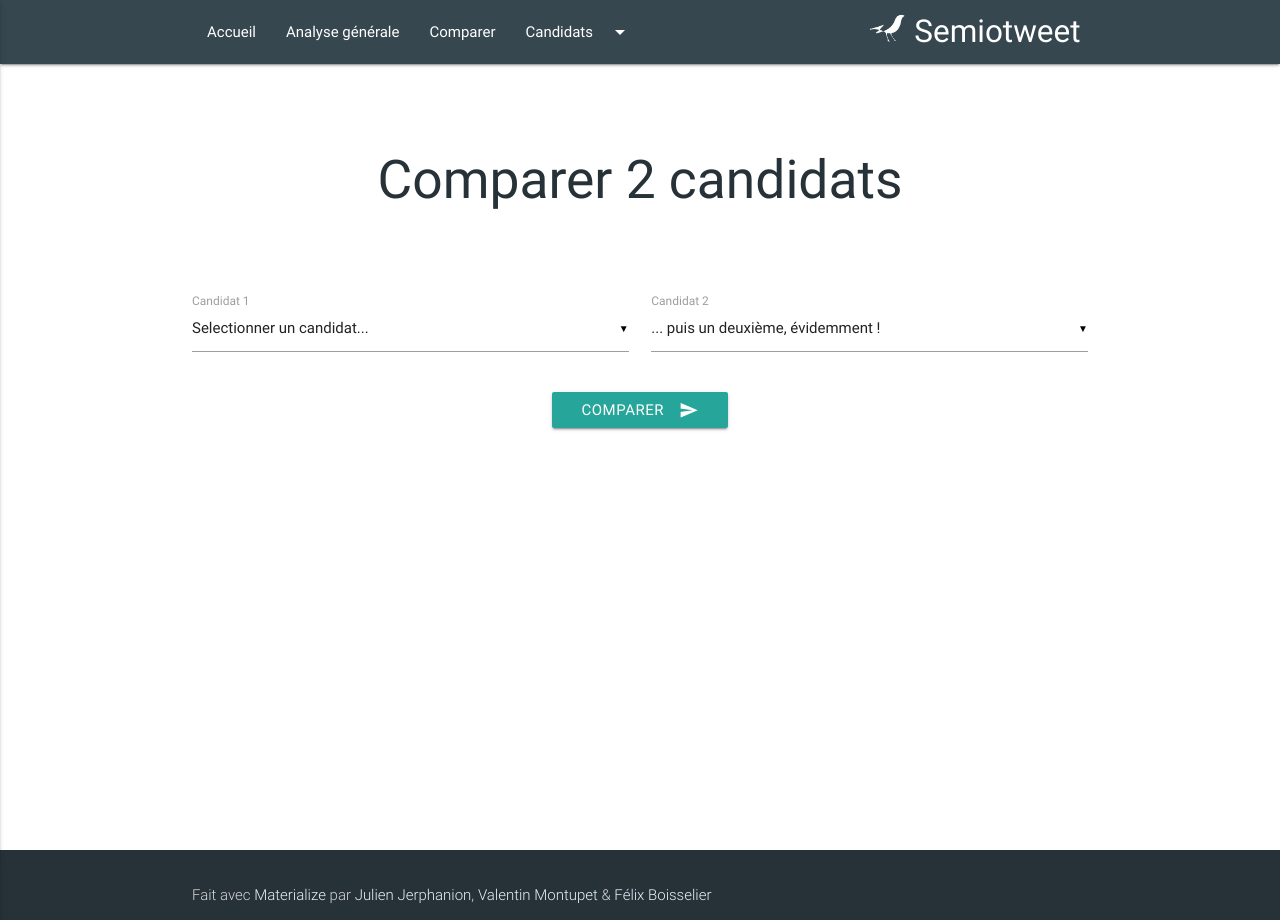
After one commit to Frix-x/semiotweet, a Django app: template viewer/templates/comparison.html in a window 1280 px wide. The commit adds this page. Run offline with Django 3.2, Linux system fonts and the light colour scheme; the template is opened without the code that fills it, so the values that code supplies are empty; parts of the project's set-up code (start-up, migrations or seed data) failed here and were passed over.

Commit message:
Comparison selection is working

```diff
--- /dev/null
+++ b/viewer/forms.py
@@ -0,0 +1,5 @@
+from django import forms
+
+class CompareForm(forms.Form):
+    candidat1 = forms.CharField(widget=Select)
+    candidat2 = forms.CharField(widget=Select)
--- /dev/null
+++ b/viewer/templates/comparison.html
@@ -0,0 +1,59 @@
+{% extends "template.html" %}
+{% block title %} | Accueil {% endblock %}
+{% load static %}
+{% block content %}
+
+<div class="section no-pad-bot" id="index-banner">
+  <div class="container">
+      <br><br>
+      <h2 class="header center blue-grey-text text-darken-4">Comparer 2 candidats</h2>
+      <br><br>
+  </div>
+</div>
+
+
+<div class="container">
+    <div class="section" id="Graphs">
+      <form method="get" action="">
+          <div class="row">
+            <div class="input-field col s12 m6">
+              <select name="candidat1">
+                  <option value="" disabled selected>Selectionner un candidat...</option>
+                {% for screen_name, value in users.items %}
+                  <option value="{{screen_name}}" data-icon="{{value.profile_image_url_https}}" class="left circle">{{value.name}}</option>
+                {% endfor %}
+              </select>
+              <label>Candidat 1</label>
+            </div>
+            <div class="input-field col s12 m6">
+              <select name="candidat2">
+                <option value="" disabled selected>... puis un deuxième, évidemment !</option>
+                {% for screen_name, value in users.items %}
+                  <option value="{{screen_name}}" data-icon="{{value.profile_image_url_https}}" class="left circle">{{value.name}}</option>
+                {% endfor %}
+              </select>
+              <label>Candidat 2</label>
+            <label>
+            </label>
+            </div>
+        </div>
+        <div class="row">
+          <div class="col s12 m12 center">
+            <button class="btn waves-effect waves-light" type="submit" name="action">Comparer
+              <i class="material-icons right">send</i>
+            </button>
+            </div>
+        </div>
+      </form>
+    </div>
+    <br><br>
+</div>
+{% endblock %}
+
+{% block script %}
+<script>
+  $(document).ready(function() {
+      $('select').material_select();
+  });
+</script>
+{% endblock %}
--- a/viewer/templates/displayInfo.html
+++ b/viewer/templates/displayInfo.html
@@ -2,7 +2,7 @@
 <div class="section no-pad-bot" id="index-banner">
     <div class="container">
         <br><br>
-        <h1 class="header center darken-1-text">Infos sur l'utilisateur</h1>
+        <h2 class="header center darken-1-text">Infos sur l'utilisateur</h2>
         <br><br>
     </div>
 </div>
--- a/viewer/templates/generalOverview.html
+++ b/viewer/templates/generalOverview.html
@@ -7,7 +7,7 @@
 <div class="section no-pad-bot" id="index-banner">
     <div class="container">
         <br><br>
-        <h1 class="header center blue-grey-text text-darken-4">Analyse des sujets</h1>
+        <h2 class="header center blue-grey-text text-darken-4">Analyse des sujets</h2>
         <br><br>
     </div>
 </div>
--- a/viewer/templates/template.html
+++ b/viewer/templates/template.html
@@ -28,15 +28,16 @@
             <ul class="left hide-on-med-and-down">
                 <li><a href="/">Accueil</a></li>
                 <li><a href="/generalOverview/">Analyse générale</a></li>
+                <li><a href="/comparison">Comparer</a></li>
                 <li><a class="dropdown-button" href="#!" data-activates="dropdown1" data-beloworigin="true">Candidats<i class="material-icons right">arrow_drop_down</i></a>
                   <ul id="dropdown1" class="dropdown-content" style="width: 191px; position: absolute; top: 64px; left: 619.875px; opacity: 1; display: none;">
                       <li><a class="grey-text darken-4"href="/displayInfo/n_arthaud">Nathalie Arthaud</a></li>
                       <li><a class="grey-text darken-4"href="/displayInfo/UPR_Asselineau">François Asselineau</a></li>
                       <li><a class="grey-text darken-4"href="/displayInfo/JCheminade">Jacques Cheminade</a></li>
                       <li><a class="grey-text darken-4"href="/displayInfo/dupontaignan">Nicolas Dupont-Aignan</a></li>
-                      <li><a class="grey-text darken-4"href="/displayInfo/FrancoisFillon">François Fillion</a></li>
+                      <li><a class="grey-text darken-4"href="/displayInfo/FrancoisFillon">François Fillon</a></li>
                       <li><a class="grey-text darken-4"href="/displayInfo/benoithamon">Benoît Hamon</a></li>
-                      <li><a class="grey-text darken-4"href="/displayInfo/jeanlassalle">Jean Lassale</a></li>
+                      <li><a class="grey-text darken-4"href="/displayInfo/jeanlassalle">Jean Lassalle</a></li>
                       <li><a class="grey-text darken-4"href="/displayInfo/MLP_officiel">Marine Le Pen</a></li>
                       <li><a class="grey-text darken-4"href="/displayInfo/EmmanuelMacron">Emmanuel Macron</a></li>
                       <li><a class="grey-text darken-4"href="/displayInfo/JLMelenchon">Jean-Luc Mélenchon</a></li>
@@ -51,15 +52,16 @@
   <ul id="nav-mobile" class="side-nav">
       <li><a href="/">Accueil</a></li>
       <li><a href="/generalOverview/">Analyse générale</a></li>
+      <li><a href="/comparison">Comparer</a></li>
       <li><a class="dropdown-button" href="#!" data-activates="dropdown2">Candidats<i class="material-icons right">arrow_drop_down</i></a>
         <ul id="dropdown2" class="dropdown-content">
             <li><a class="grey-text darken-4"href="/displayInfo/n_arthaud">Nathalie Arthaud</a></li>
             <li><a class="grey-text darken-4"href="/displayInfo/UPR_Asselineau">François Asselineau</a></li>
             <li><a class="grey-text darken-4"href="/displayInfo/JCheminade">Jacques Cheminade</a></li>
             <li><a class="grey-text darken-4"href="/displayInfo/dupontaignan">Nicolas Dupont-Aignan</a></li>
-            <li><a class="grey-text darken-4"href="/displayInfo/FrancoisFillon">François Fillion</a></li>
+            <li><a class="grey-text darken-4"href="/displayInfo/FrancoisFillon">François Fillon</a></li>
             <li><a class="grey-text darken-4"href="/displayInfo/benoithamon">Benoît Hamon</a></li>
-            <li><a class="grey-text darken-4"href="/displayInfo/jeanlassalle">Jean Lassale</a></li>
+            <li><a class="grey-text darken-4"href="/displayInfo/jeanlassalle">Jean Lassalle</a></li>
             <li><a class="grey-text darken-4"href="/displayInfo/MLP_officiel">Marine Le Pen</a></li>
             <li><a class="grey-text darken-4"href="/displayInfo/EmmanuelMacron">Emmanuel Macron</a></li>
             <li><a class="grey-text darken-4"href="/displayInfo/JLMelenchon">Jean-Luc Mélenchon</a></li>
--- a/viewer/urls.py
+++ b/viewer/urls.py
@@ -7,5 +7,7 @@ urlpatterns = [
 #    url(r'^getData/$',views.getData,name='getData'),
     url(r'^generalOverview/$',views.generalOverview,name='generalOverview'),
     url(r'^displayNetwork/$',views.displayNetwork,name='displayNetwork'),
+    url(r'^comparison$',views.comparison,name='comparison'),
+    url(r'^comparison?candidat1=(?P<candidat1>)&candidat2=(?P<candidat2>)$',views.comparison,name='compare2candidates'),
     url(r'(?P<typed>.+)$',views.handler404,name='handler404')
 ]
```
Also changed, not shown: viewer/extraction.py (+7 -7 lines), viewer/views.py (+10 -2 lines).
